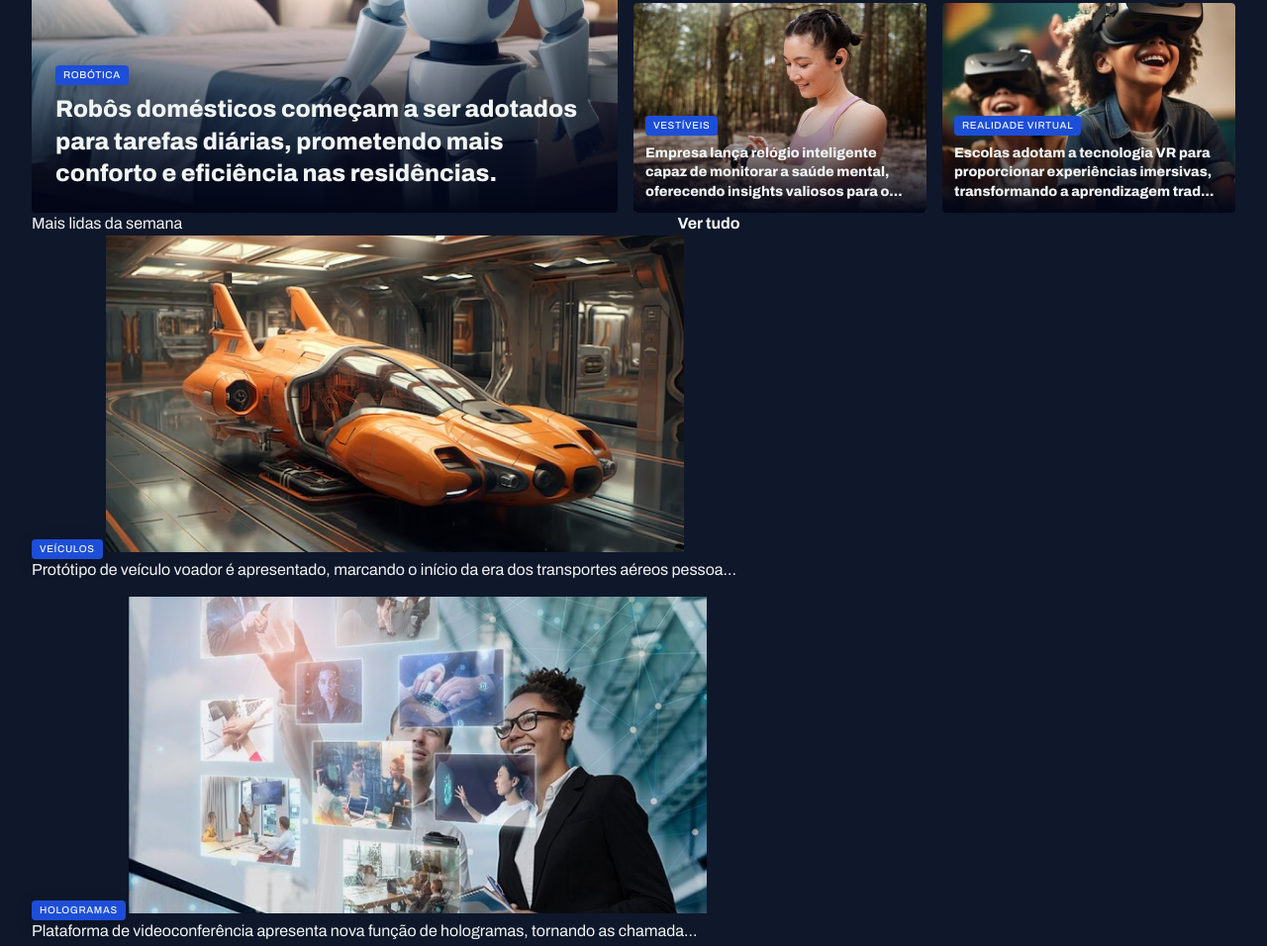
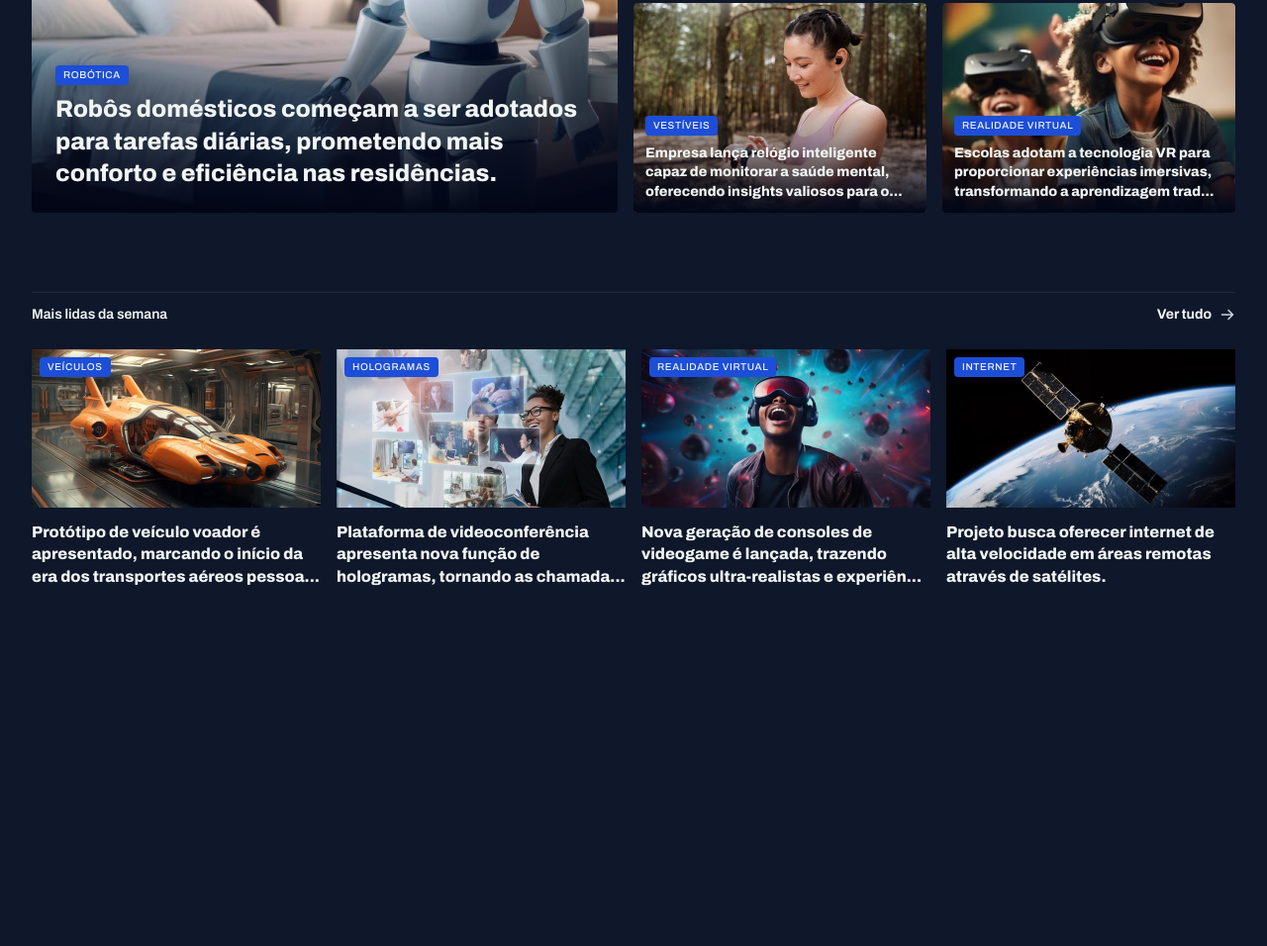
Before and after one commit to luizacavalcantee/portal-de-noticias, a plain HTML site: page index.html in a window 1280 px wide. Shown: the part 389-1345 px from the top of the page at 99% size. After the commit the page ends 983 px from the top, so only its background shows below. Drawn offline with Linux system fonts and the light colour scheme.

Commit message:
aplicando estilos na seção mais lidas da semana

```diff
--- a/styles/global.css
+++ b/styles/global.css
@@ -52,6 +52,7 @@
 
 main {
     margin-top: 40px;
+    gap: 80px;
 }
 
 .content-tag {
--- a/styles/sections.css
+++ b/styles/sections.css
@@ -1,9 +1,32 @@
+section header {
+    border-top: 1px solid var(--stroke-color);
+    padding-block: 12px 24px;
+    font: var(--text-span);
+
+    a {
+        justify-self: end;
+        align-items: center;
+        gap: 8px;
+
+        span {
+            background-image: url(../assets/icons/ArrowRight.svg);
+            width: 16px;
+            height: 16px;
+        }
+
+        &:hover span {
+            background-image: url(../assets/icons/ArrowRight-hoover.svg);
+            width: 16px;
+            height: 16px;
+        }
+    }
+}
+
 #featured {
     img {
         height: 100%;
         object-fit: cover;
         border-radius: 4px;
-    }
     }
 
     .card {
@@ -38,3 +61,30 @@
             }
         }
     }
+}
+
+#weekly {
+
+    &>div {
+        grid-template-columns: repeat(4, 292px);
+    }
+
+    img {
+        height: 160px;
+    }
+
+    figure {
+        position: relative;
+
+        .content-tag {
+            position: absolute;
+            top: 8px;
+            left: 8px;
+        }
+
+        p {
+            margin-top: 8px;
+            font-weight: 800;
+        }
+    }
+}
```
Lines whose indentation alone changed are shown as unchanged.
